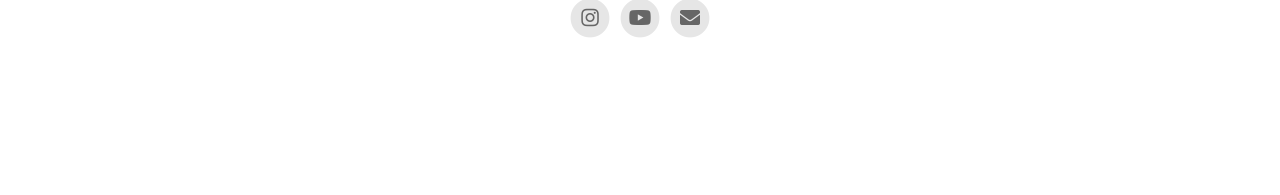
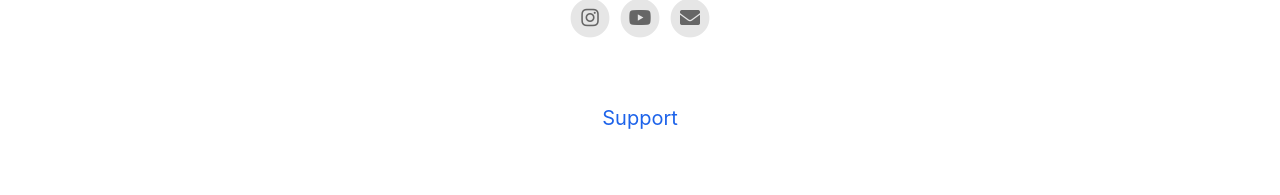
Before and after one commit to AstroCodeLabs/astrocodelabs.github.io, a Jekyll site: the page built from index.html, in a window 1280 px wide. Shown: the part 1826-2021 px from the top of the page. Built offline with Jekyll 4.4.1, drawn with Linux system fonts in a browser that asks for light colours; nearby versions of some CDN libraries; before the commit the page ends 1934 px from its top, so only the background shows below that.

Commit message:
Update _config.yml
added support_url

```diff
--- a/_config.yml
+++ b/_config.yml
@@ -15,7 +15,7 @@ app_name                                  : Messier Journal
 app_price                                 : $0.99                                     # Automatically populates if not set and if iOS app ID is set.  Otherwise enter manually.
 app_description                           : For astrophotographers and visual astronomers in the northern hemisphere.  Keep a log of the Messier Objects that you have located with the Messier Journal app!
 enable_smart_app_banner                   : true                                      # Set to true to show a smart app banner at top of page on mobile devices.
-
+support_url                               : https://astrocodelabs.github.io/support/
 
 
 # Information About Yourself
```
